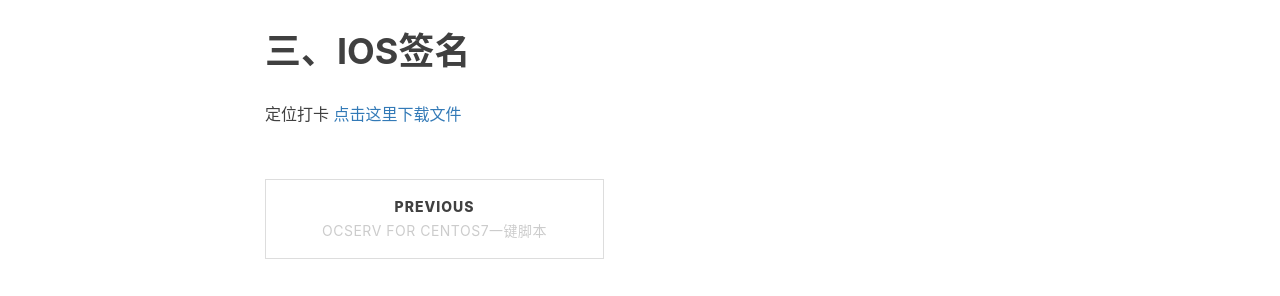
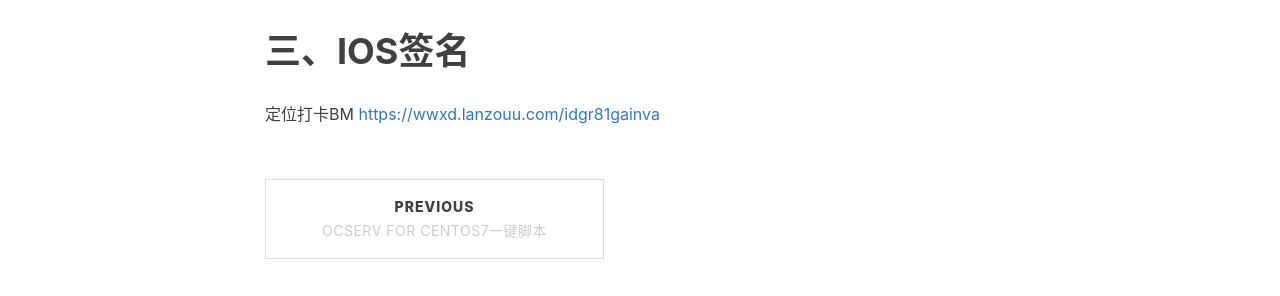
Before and after one commit to kingask/kingask.github.io, a Jekyll site: the page built from _posts/2023-11-25-soft.markdown, in a window 1280 px wide. Shown: the part 1523-1819 px from the top of the page. Built offline with Jekyll 4.4.1, drawn with Linux system fonts in a browser that asks for light colours; nearby versions of some CDN libraries; comment, search, counter and statistics services are not loaded.

Commit message:
modified:   _posts/2023-11-25-soft.markdown

```diff
--- a/_posts/2023-11-25-soft.markdown
+++ b/_posts/2023-11-25-soft.markdown
@@ -51,5 +51,5 @@ play商店也可以下载
 
 # 三、IOS签名
 
-定位打卡
-<a href="https://dl.fuluping.com/BM.zip" download>点击这里下载文件</a>
+定位打卡BM
+[https://wwxd.lanzouu.com/idgr81gainva](https://wwxd.lanzouu.com/idgr81gainva)
```
